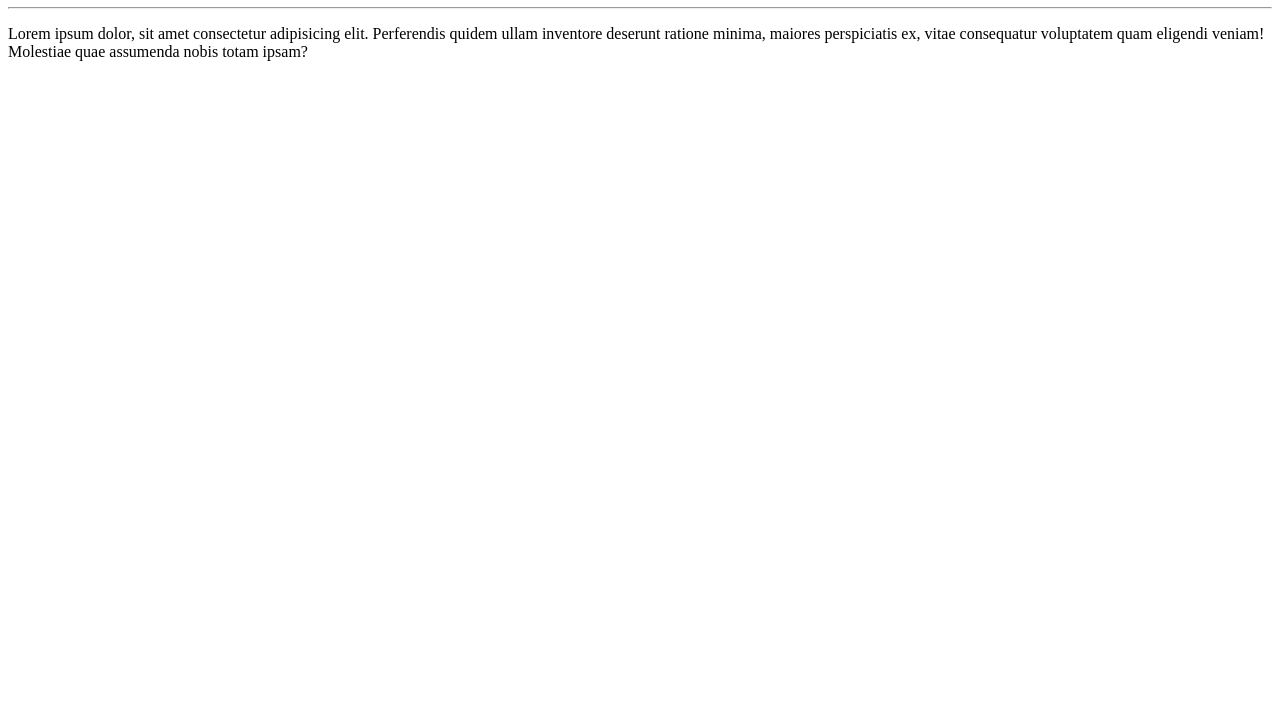
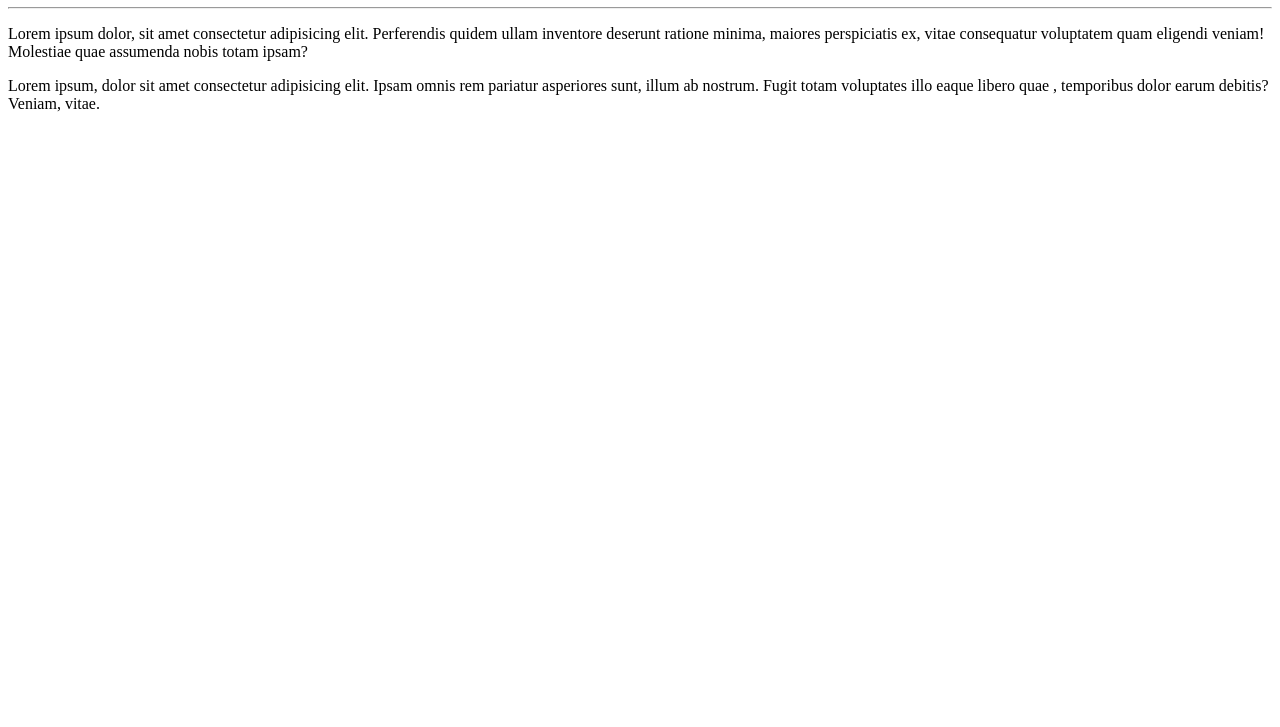
Before and after one commit to jmmedeiross/Ola-Mundo, a plain HTML site: page SiteExemplo/index.html in a window 1280 px wide. Shown: the part 73-800 px from the top of the page. Drawn offline with Linux system fonts and the light colour scheme.

Commit message:
Adicionei um paragrafo

```diff
--- a/SiteExemplo/index.html
+++ b/SiteExemplo/index.html
@@ -12,5 +12,9 @@
         Perferendis quidem ullam inventore deserunt ratione minima,
          maiores perspiciatis ex, vitae consequatur voluptatem
         quam eligendi veniam! Molestiae quae assumenda nobis totam ipsam?</p>
-</body>
+    <p>Lorem ipsum, dolor sit amet consectetur adipisicing elit.
+        Ipsam omnis rem pariatur asperiores sunt,
+         illum ab nostrum. Fugit totam voluptates illo eaque libero quae
+         , temporibus dolor earum debitis? Veniam, vitae.</p>
+    </body>
 </html>
```
